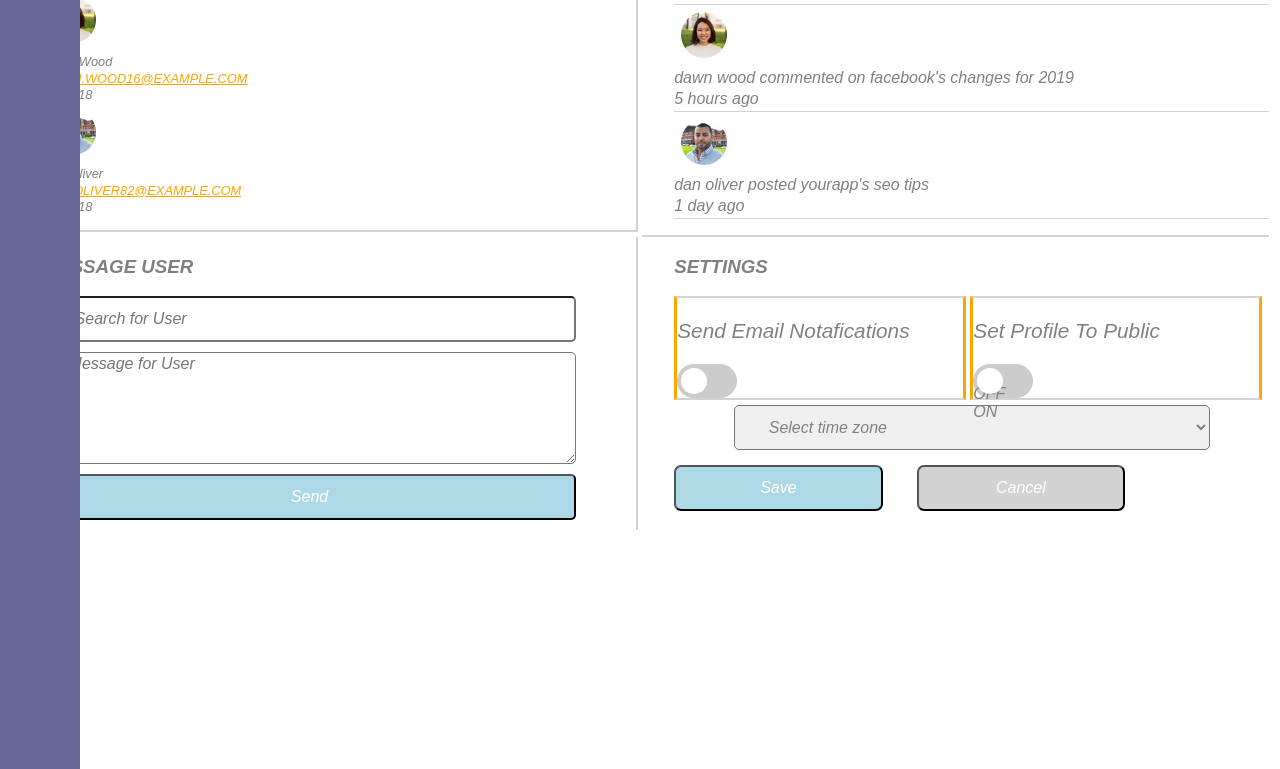
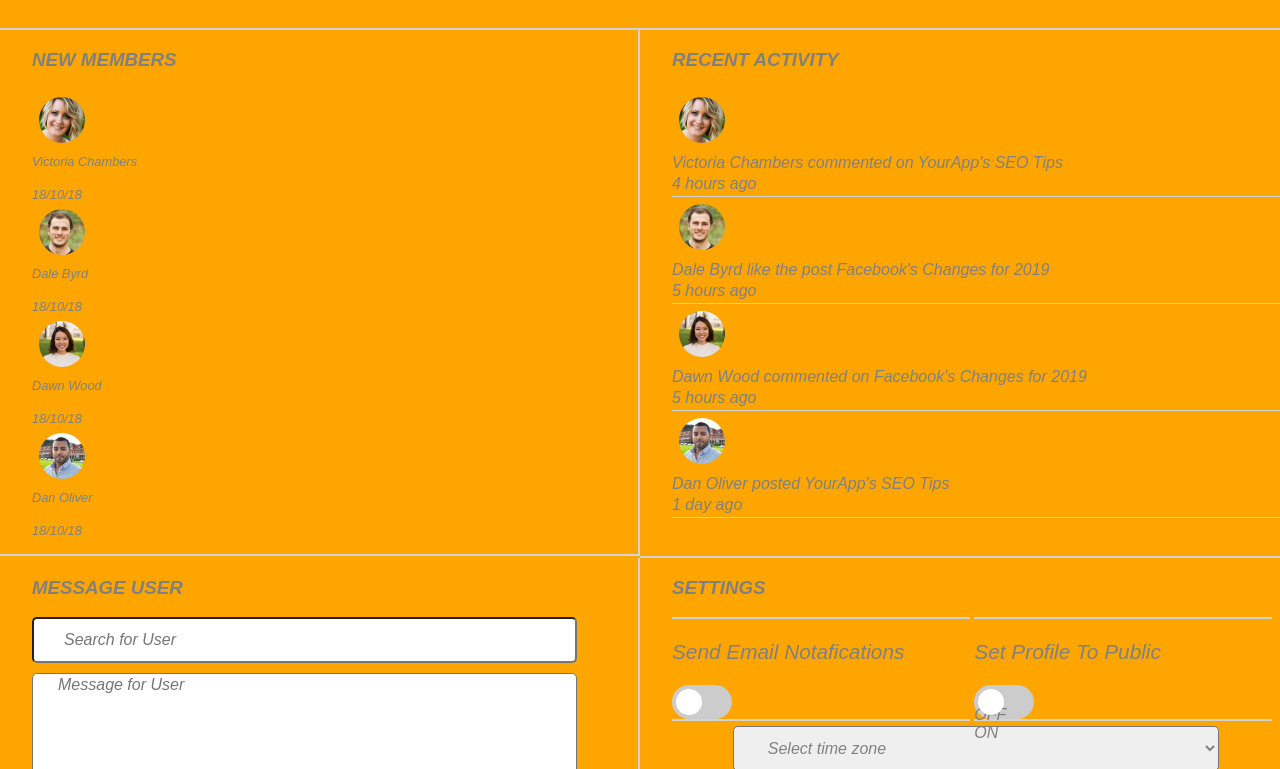
Before and after one commit to PetyaDeveloper/projec_9_working, a plain HTML site: page index.html in a window 1280 px wide. Shown: the part 1641-2410 px from the top of the page. Before the commit the page ends 2171 px from the top, so only its background shows below. Drawn offline with nearby package versions, Linux system fonts and the light colour scheme.

Commit message:
working on the tablet version

```diff
--- a/css/style.css
+++ b/css/style.css
@@ -171,7 +171,8 @@ nav img{
   text-align: center;
 }
 .daily_traffic, .mobile_users{
-  border-bottom: 2px solid lightgrey;
+  border-bottom: 2px solid grey;
+  padding-bottom: 25px;
 }
 /******************
  SOCIAL STATUS done!!!!!!!!!!!
@@ -255,7 +256,7 @@ nav img{
 /*   width: 40%;*/
 }
 .newMembers p{
-  text-transform: capitalize;
+/*  text-transform: capitalize;*/
   margin: 0;
 }
 /*.date is newMemebers last p*/
@@ -335,11 +336,13 @@ nav img{
     display: inline-block;
 }
 */
+/*
 .inLine{
     display: flex;
     justify-content: space-between;
     border: 3px solid orange;
 }
+*/
 .slider{
     padding-top: 20.800px;
 
@@ -408,7 +411,9 @@ input:checked + .slider:before {
 .slider.round:before {
   border-radius: 50%;
 }
-
+p{
+    text-transform: none;
+}
                 /******************************************************
                       styling the select timeZone
                 ************************************************/
@@ -434,32 +439,6 @@ input:checked + .slider:before {
      justify-content: space-between;
      align-items: center;
    }
-    /* NAV: DONE!!!! */
-    nav{
-      max-width: 80px;
-      width: 10%;
-      height: 320vh;
-      padding-top: 80px;
-
-    }
-
-      /************************************************
-                    NAV ON TABLET 769PX
-      *****************************************************/
-      nav {
-  background: #666699;
-  width: 100%;
-  padding-top: 60px;
-  display: inline-block;
-  text-align: center;
-  position: fixed;
-}
-nav img{
-  width: 30px;
-  height: 30px;
-  margin: 20px 5px 10px 5px;
-}
-
 
      /****
        .main .traffic on tablet
@@ -548,6 +527,38 @@ nav img{
       .newMembers ul{
           padding-left: 0;
       }
+      /*********************************
+            create TWO COLUMNS FOR recentActivity and newMembers(.flex)
+                section .newM
+      ********************************/
+      .newM{
+          display: flex;
+          flex-wrap: wrap;
+      }
+      .flex{
+          flex: 50%;
+      }
+      /**  put toggle switches one under the other   ***/
+
+
+
+
+
+
+
+
+
+
+
+
+
+
+
+
+
+
+
+
       /********************
           leftovers: .newM and .messageUser
       *********************/
@@ -589,7 +600,9 @@ nav img{
                       MEDIA QUERY PC: 1024PX
                         *********************************/
 @media (min-width: 1024px){
-
+    body{
+        background: orange;
+    }
     /*input .spaceholder in order to show full label*/
     .table label{
         padding-left: 100px;
--- a/index.html
+++ b/index.html
@@ -43,7 +43,7 @@
              </ul>
            </section><!-- .traffic-->
            <section class="plugin"><!-- line -->
-              <div class="plugin"><canvas id="myChart" height="80"></canvas></div>
+              <div class="plugin"><canvas id="myChart" ></canvas></div>
             </section><!-- .plugin-->
            <section class= "daily_t_m_users">
              <div class = "daily_traffic">
@@ -79,7 +79,7 @@
                </div><!-- .socialMedia -->
            </section>
            <section class = "newM">
-             <div class = newMembers>
+             <div class = "newMembers flex">
                <h3>New Members</h3>
                <ul>
                   <li>
@@ -108,7 +108,7 @@
                   </li>
                </ul>
              </div><!--.newMembers-->
-             <div class = "recentActivity">
+             <div class = "recentActivity flex">
                <h3>Recent Activity</h3>
                <ul>
                   <li>
@@ -133,7 +133,7 @@
                   </li>
                </ul>
              </div><!--.recentActivity-->
-             <div class = "messageUser">
+             <div class = "messageUser flex">
 
                   <h3>Message User</h3>
                   <input type="text" method="post" name="searchForUser" id="searchForUser"
@@ -142,7 +142,7 @@
                   <button type="submit">Send</button>
 
            </div><!--.messageUser-->
-             <div class = "settings">
+             <div class = "settings flex">
               <h3>Settings</h3>
               <div class="inLine">
                  <p>Send Email Notafications</p>
@@ -160,7 +160,6 @@
                             <span>Off</span>
                             <span>On</span>
                             <a></a>
-
                           </span>
                   </label>
               </div><!--.inLine-->
@@ -169,8 +168,8 @@
                     <option value="cet">CET(Central European Tme)</option>
                     <option value="UK">UK</option>
                     <option value="japan">Japan</option>
-                    <option value="Australia,Cidney">Australia,Cidney"</option>
-                    <option value="Los Angeles">los Angeles</option>
+                    <option value="Australia,Cidney">Sidney, Australia</option>
+                    <option value="Los Angeles">Los Angeles</option>
               </select>
               <button type="submit">Save</button>
               <button type="submit">Cancel</button>
--- a/js/app.js
+++ b/js/app.js
@@ -98,4 +98,4 @@ var myChartDonut = new Chart(ctx, {
         },
        responsive:true
 });
-ctx.style.height = '250px';
+//ctx.style.height = '250px';
```
Lines whose indentation alone changed are shown as unchanged.
